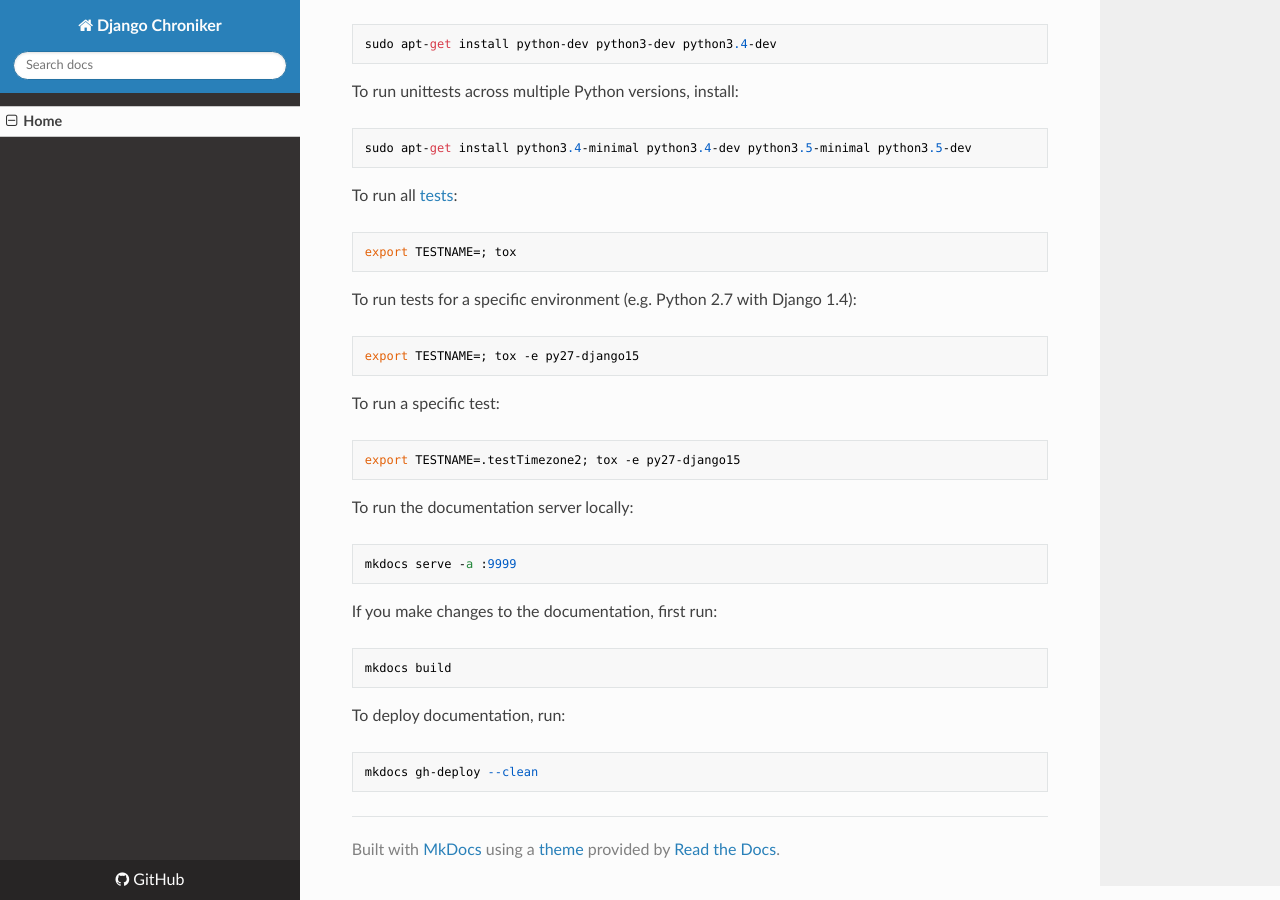
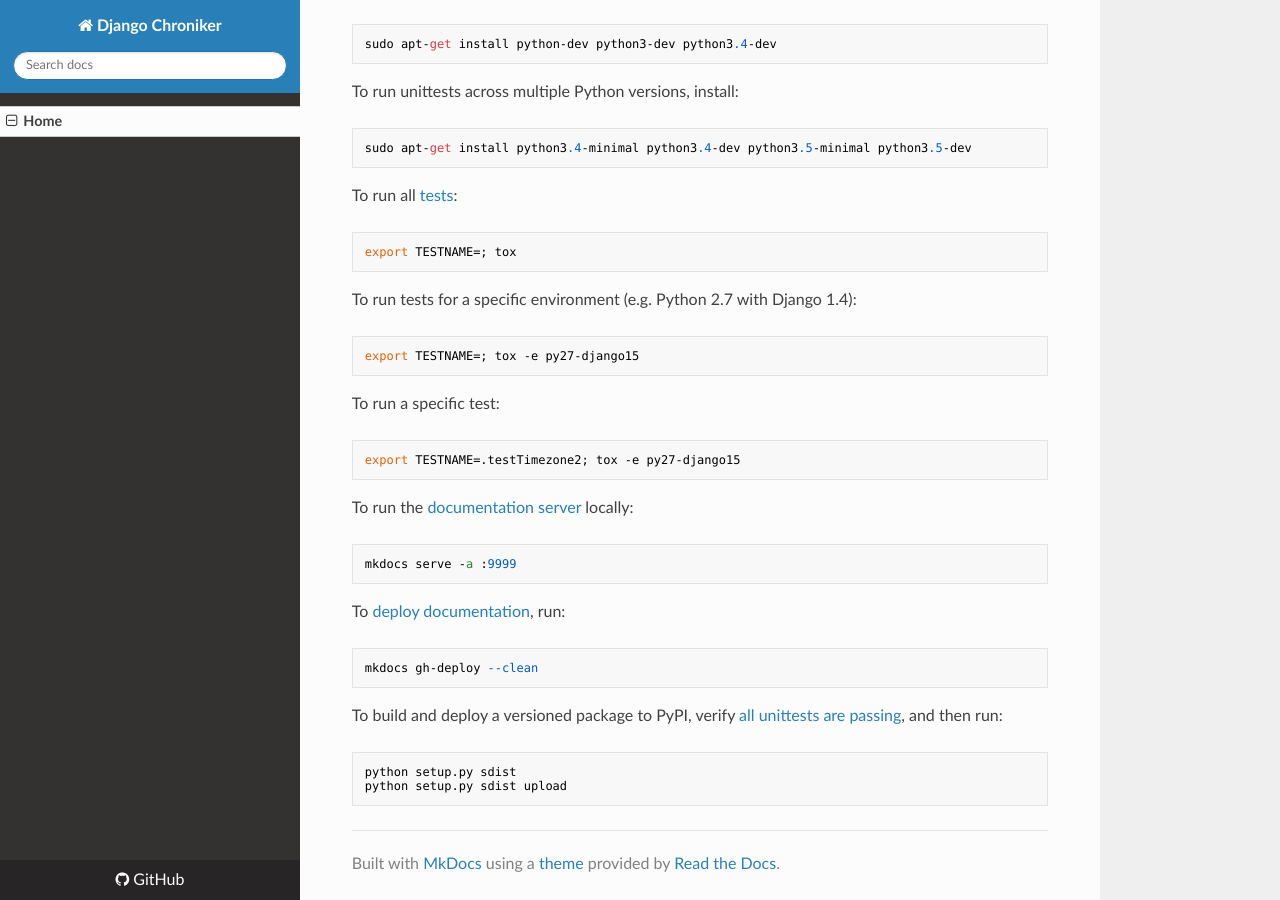
Before and after one commit to chrisspen/django-chroniker, an MkDocs documentation site: the page built from docs/index.md, in a window 1280 px wide and 900 px high, scrolled down 4539 px. Built offline with MkDocs 1.6.1, drawn with Linux system fonts in a browser that asks for light colours; nearby versions of some CDN libraries; old or Windows-style settings are respelled for this version of MkDocs.

Commit message:
Updated deployment docs.

```diff
--- a/docs/index.md
+++ b/docs/index.md
@@ -207,14 +207,15 @@
 
     export TESTNAME=.testTimezone2; tox -e py27-django15
 
-To run the documentation server locally:
+To run the [documentation server](http://www.mkdocs.org/#getting-started) locally:
 
     mkdocs serve -a :9999
 
-If you make changes to the documentation, first run:
-
-    mkdocs build
-
-To deploy documentation, run:
+To [deploy documentation](http://www.mkdocs.org/user-guide/deploying-your-docs/), run:
 
     mkdocs gh-deploy --clean
+
+To build and deploy a versioned package to PyPI, verify [all unittests are passing](https://travis-ci.org/chrisspen/django-chroniker), and then run:
+
+    python setup.py sdist
+    python setup.py sdist upload
```
